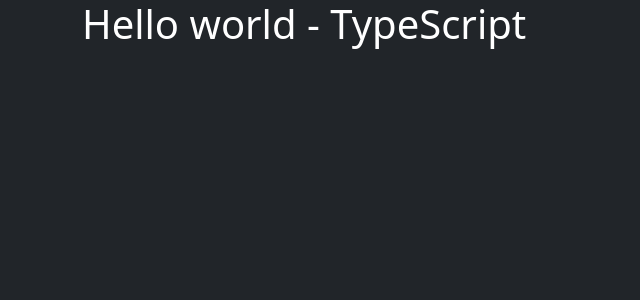
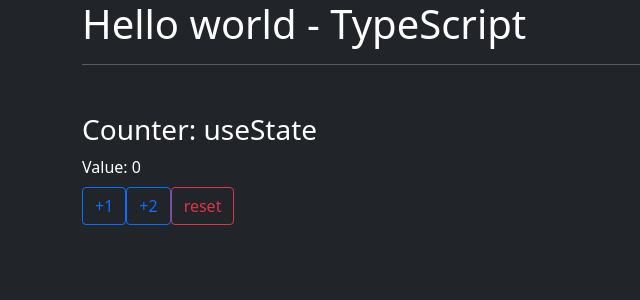
Before and after one commit to toledodavid/react-TypeScript-examples, a React (Create React App) app: page / in a window 1280 px wide. Shown: the top 300 px of the page, without its empty margins (0-640 px from the left). Built offline with nearby package versions, Linux system fonts and the light colour scheme.

Commit message:
create-Counter-component-and-useState

```diff
--- a/src/App.tsx
+++ b/src/App.tsx
@@ -1,9 +1,13 @@
+import Counter from "./components/Counter";
 
 
 function App() {
   return (
     <>
       <h1>Hello world - TypeScript</h1>
+      <hr/>
+
+      <Counter />
     </>
   );
 }
--- /dev/null
+++ b/src/components/Counter.tsx
@@ -0,0 +1,34 @@
+import { useState } from 'react';
+
+
+const Counter = () => {
+
+  const [counter, setCounter] = useState(0);
+
+  const increment = (num:number = 1):void => {
+    setCounter(counter + num);
+  }
+
+  return(
+    <div className="mt-5">
+      <h3>Counter: useState</h3>
+      <span>Value: {counter}</span>
+      <br/>
+
+      <button className="btn btn-outline-primary mt-2" onClick={() => increment()}>
+        +1
+      </button>
+
+      <button className="btn btn-outline-primary mt-2" onClick={() => increment(2)}>
+        +2
+      </button>
+
+      <button className="btn btn-outline-danger mt-2" onClick={() => setCounter(0)}>
+        reset
+      </button>
+    </div>
+  );
+}
+
+
+export default Counter;
```
